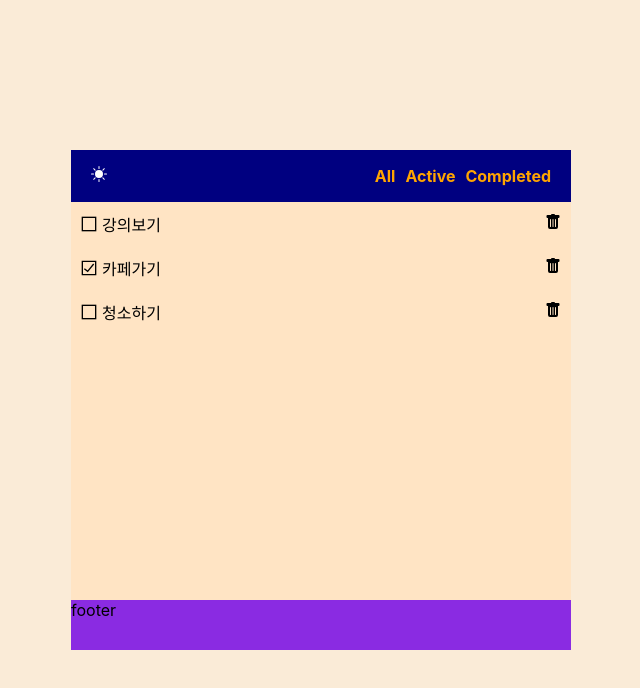
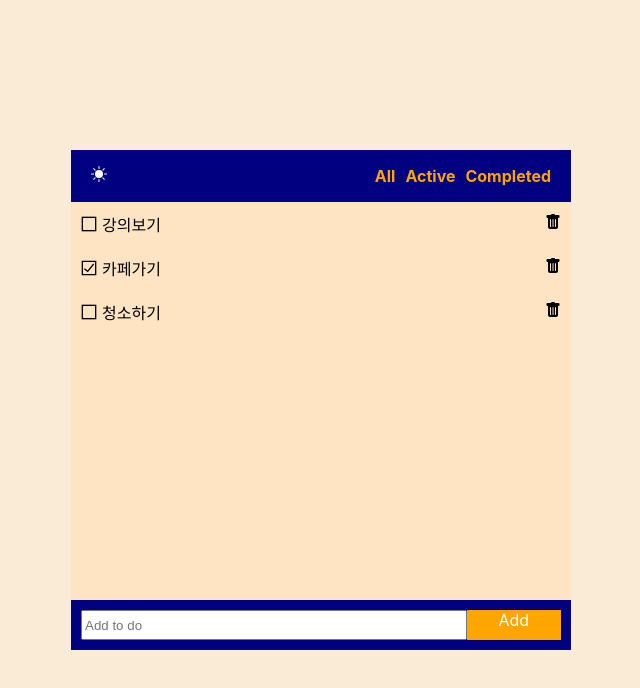
Before and after one commit to dongree/todo, a React (Create React App) app: page / in a window 1280 px wide. Shown: the top 688 px of the page, without its empty margins (319-959 px from the left). Built offline with nearby package versions, Linux system fonts and the light colour scheme.

Commit message:
create footer, add item, fix list key warning

```diff
--- a/src/components/footer/footer.jsx
+++ b/src/components/footer/footer.jsx
@@ -1,8 +1,30 @@
-import React from 'react';
+import React, { useRef } from 'react';
 import styles from './footer.module.css';
 
-const Footer = () => {
-  return <div className={styles.footer}>footer</div>;
+const Footer = ({ onAdd }) => {
+  const todo = useRef(null);
+
+  return (
+    <div className={styles.footer}>
+      <div className={styles.container}>
+        <input
+          className={styles.input}
+          type="text"
+          placeholder="Add to do"
+          ref={todo}
+        />
+        <div
+          className={styles.addBtn}
+          onClick={() => {
+            onAdd({ title: todo.current.value, isChecked: false });
+            todo.current.value = '';
+          }}
+        >
+          Add
+        </div>
+      </div>
+    </div>
+  );
 };
 
 export default Footer;
--- a/src/components/footer/footer.module.css
+++ b/src/components/footer/footer.module.css
@@ -1,4 +1,25 @@
 .footer {
   flex: 1;
   background-color: blueviolet;
+  display: flex;
+  background-color: navy;
 }
+
+.container {
+  display: flex;
+  width: 100%;
+  margin: 10px 10px;
+}
+
+.input {
+  flex: 8;
+}
+
+.addBtn {
+  flex: 2;
+  color: white;
+  display: flex;
+  justify-content: center;
+  background-color: orange;
+  cursor: pointer;
+}
--- a/src/components/list/list.jsx
+++ b/src/components/list/list.jsx
@@ -2,26 +2,26 @@ import React, { useState } from 'react';
 import Item from '../item/item';
 import styles from './list.module.css';
 
-const List = () => {
-  const [data, setData] = useState([
-    {
-      title: '강의보기',
-      isChecked: false,
-    },
-    {
-      title: '카페가기',
-      isChecked: true,
-    },
-    {
-      title: '청소하기',
-      isChecked: false,
-    },
-  ]);
+const List = ({ data }) => {
+  // const [data, setData] = useState([
+  //   {
+  //     title: '강의보기',
+  //     isChecked: false,
+  //   },
+  //   {
+  //     title: '카페가기',
+  //     isChecked: true,
+  //   },
+  //   {
+  //     title: '청소하기',
+  //     isChecked: false,
+  //   },
+  // ]);
 
   return (
     <ul className={styles.list}>
-      {data.map(info => (
-        <Item info={info} />
+      {data.map((info, idx) => (
+        <Item info={info} key={idx} />
       ))}
     </ul>
   );
--- a/src/components/todo/todo.jsx
+++ b/src/components/todo/todo.jsx
@@ -1,17 +1,40 @@
-import React from 'react';
+import React, { useState } from 'react';
 import Footer from '../footer/footer';
 import Header from '../header/header';
 import List from '../list/list';
 import styles from './todo.module.css';
 
-const todo = () => {
+const Todo = () => {
+  const [data, setData] = useState([
+    {
+      title: '강의보기',
+      isChecked: false,
+    },
+    {
+      title: '카페가기',
+      isChecked: true,
+    },
+    {
+      title: '청소하기',
+      isChecked: false,
+    },
+  ]);
+
+  const handleAdd = item => {
+    setData(data => {
+      const updated = [...data];
+      updated.push(item);
+      return updated;
+    });
+  };
+
   return (
     <div className={styles.todo}>
       <Header />
-      <List />
-      <Footer />
+      <List data={data} />
+      <Footer onAdd={handleAdd} />
     </div>
   );
 };
 
-export default todo;
+export default Todo;
```
